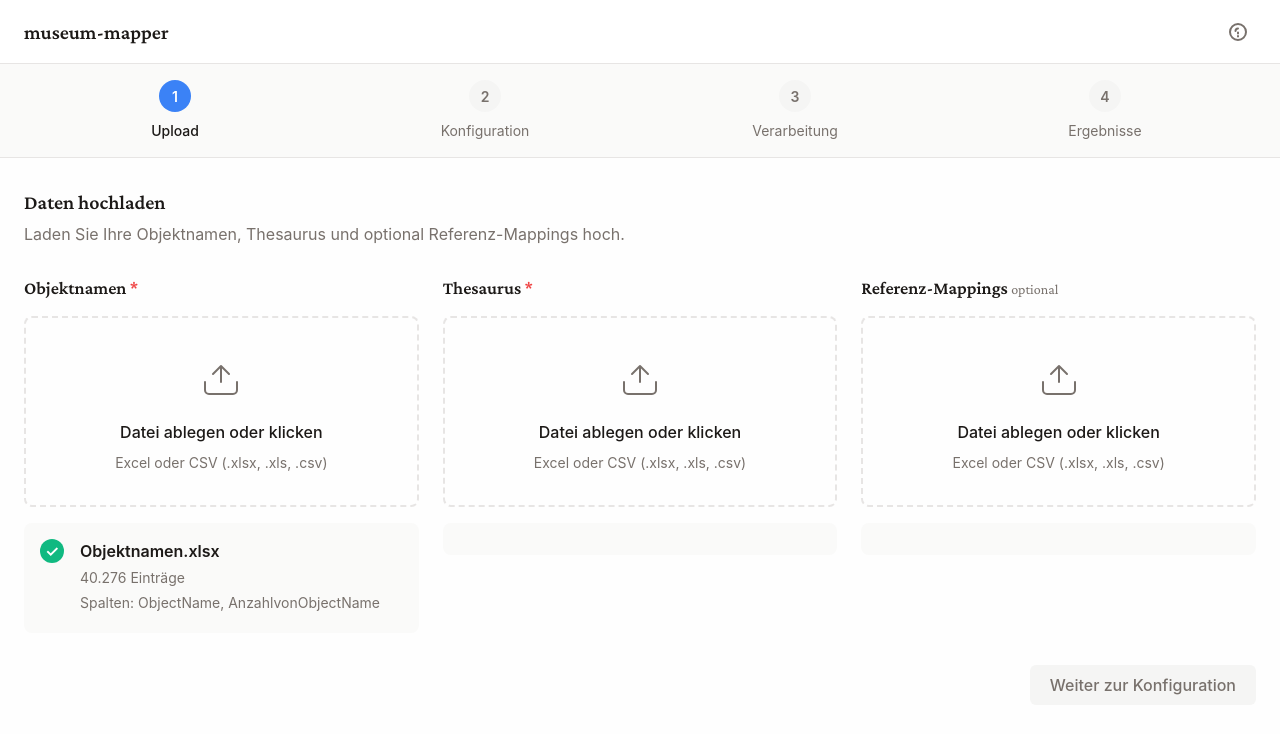
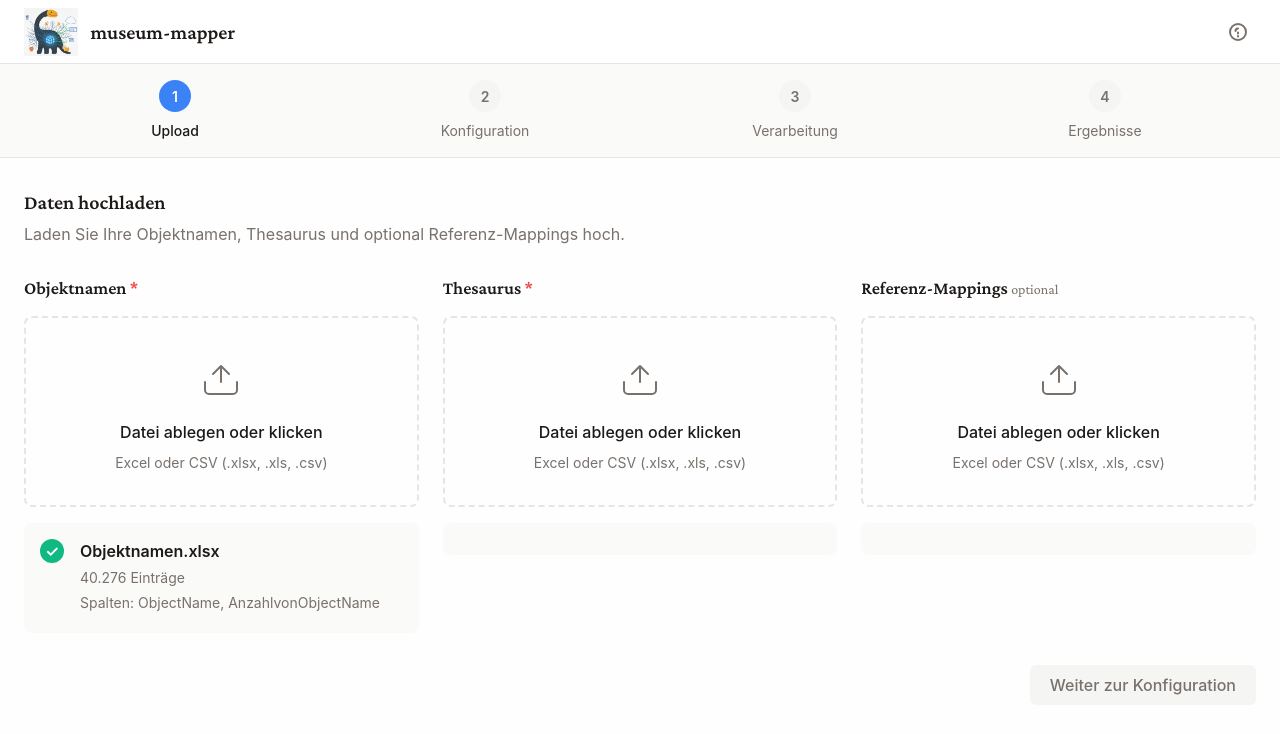
Before and after one commit to chpollin/museum-mapper, a plain HTML site: page docs/index.html in a window 1280 px wide. Drawn offline with nearby package versions, Linux system fonts and the light colour scheme.

Commit message:
feat: Integrate logo across application and documentation
Add beautiful logo featuring dinosaur character bridging museum artifacts with AI technology. Logo combines classical museum elements (bust, pottery, folders) with modern tech (neural network, data cube, cloud) in project color palette.

- Add logo to application header with proper styling
- Add favicon for browser tab branding
- Add hero image to README for professional GitHub presence
- Create logo documentation in assets folder
- Style logo container with flexbox layout

🤖 Generated with [Claude Code](https://claude.com/claude-code)

Co-Authored-By: Claude <noreply@anthropic.com>

```diff
--- a/docs/css/styles.css
+++ b/docs/css/styles.css
@@ -162,6 +162,17 @@ a:hover {
   justify-content: space-between;
   align-items: center;
   height: var(--header-height);
+}
+
+.logo-container {
+  display: flex;
+  align-items: center;
+  gap: var(--space-3);
+}
+
+.logo-img {
+  height: 48px;
+  width: auto;
 }
 
 .logo {
--- a/docs/index.html
+++ b/docs/index.html
@@ -5,6 +5,9 @@
     <meta name="viewport" content="width=device-width, initial-scale=1.0">
     <meta name="description" content="AI-powered thesaurus mapping for museum collections">
     <title>museum-mapper - Thesaurus Mapping Tool</title>
+
+    <!-- Favicon -->
+    <link rel="icon" type="image/png" href="assets/img/logo.png">
 
     <!-- Fonts -->
     <link rel="preconnect" href="https://fonts.googleapis.com">
@@ -19,7 +22,10 @@
     <header class="app-header">
         <div class="container">
             <div class="header-content">
-                <h1 class="logo">museum-mapper</h1>
+                <div class="logo-container">
+                    <img src="assets/img/logo.png" alt="museum-mapper logo" class="logo-img">
+                    <h1 class="logo">museum-mapper</h1>
+                </div>
                 <button class="btn-help" aria-label="Hilfe">
                     <svg width="20" height="20" viewBox="0 0 20 20" fill="none" stroke="currentColor">
                         <circle cx="10" cy="10" r="8" stroke-width="2"/>
```
Also changed, not shown: docs/assets/img/logo.png (added), 2 other files.
